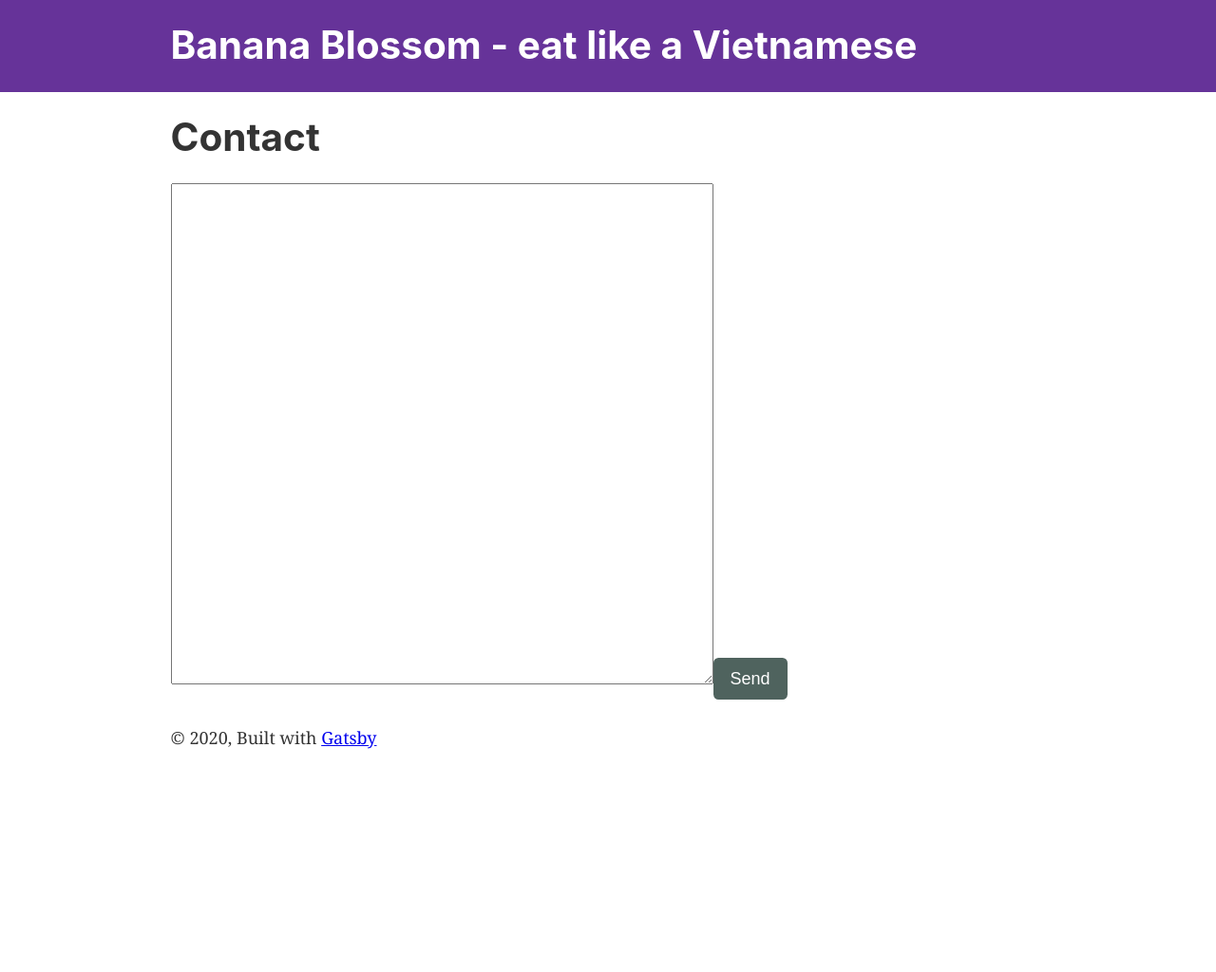
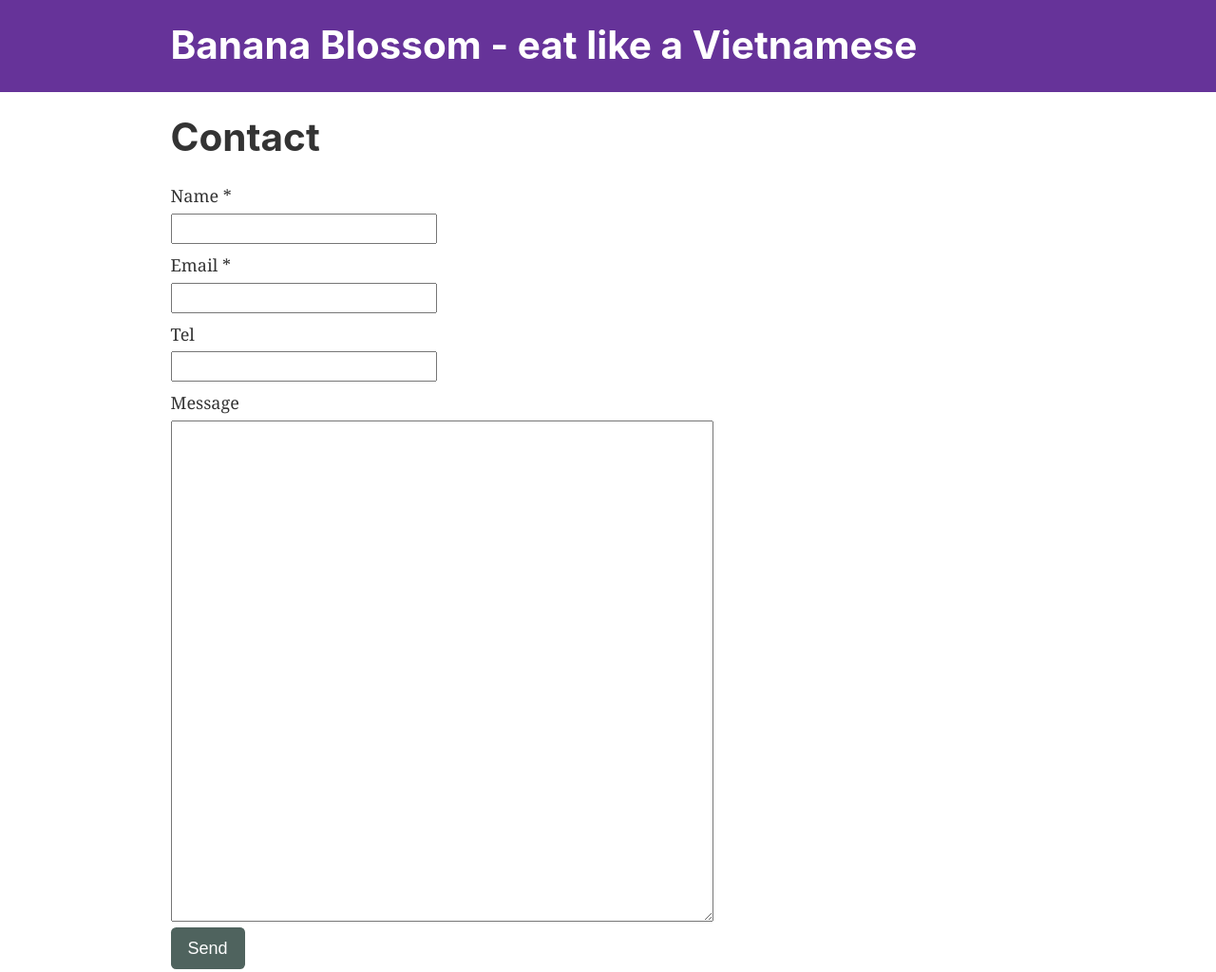
Before and after one commit to pollen8/bananablossom.kitchen, a Gatsby site in the folder frontend/: page /contact in a window 1280 px wide. Shown: the top 1024 px of the page at 95% size. Before the commit the page ends 816 px from the top, so only its background shows below. Built offline with nearby package versions, Linux system fonts and the light colour scheme; Gatsby itself is replaced by a stand-in of ours.

Commit message:
add contact fields

```diff
--- a/frontend/package.json
+++ b/frontend/package.json
@@ -5,6 +5,7 @@
   "version": "0.1.0",
   "author": "Kyle Mathews <mathews.kyle@gmail.com>",
   "dependencies": {
+    "axios": "^0.19.2",
     "date-fns": "^2.9.0",
     "fontfaceobserver": "^2.1.0",
     "gatsby": "^2.19.15",
--- a/frontend/src/pages/contact.tsx
+++ b/frontend/src/pages/contact.tsx
@@ -1,16 +1,42 @@
 import React from 'react';
 
 import Button from '../components/Button';
+import FormGroup from '../components/FormGroup';
+import Label from '../components/Label';
 import Layout from '../components/Layout';
 
 export default () => <Layout><div>
   <h1>Contact</h1>
   <form action="https://getform.io/f/6d6272c7-2a8c-4d43-923e-a01fd9448366" method="POST">
-    <textarea cols={50}
-      name="contact"
-      rows={20}>
-    </textarea>
-    <Button type="submit">Send</Button>
+    <FormGroup>
+      <Label htmlFor="name">Name *</Label>
+      <input type="text"
+        required id="name"
+        name="name" />
+    </FormGroup>
+    <FormGroup>
+      <Label htmlFor="email">Email *</Label>
+      <input type="email" required
+        name="email"
+        id="email" />
+    </FormGroup>
+    <FormGroup>
+      <Label htmlFor="tel">Tel</Label>
+      <input type="tel"
+        id="tel"
+        name="tel" />
+    </FormGroup>
+    <FormGroup>
+      <Label htmlFor="contact">Message</Label>
+      <textarea cols={50}
+        id="contact"
+        name="contact"
+        rows={20}>
+      </textarea>
+    </FormGroup>
+    <FormGroup>
+      <Button type="submit">Send</Button>
+    </FormGroup>
   </form>
 </div>
 </Layout>
```
